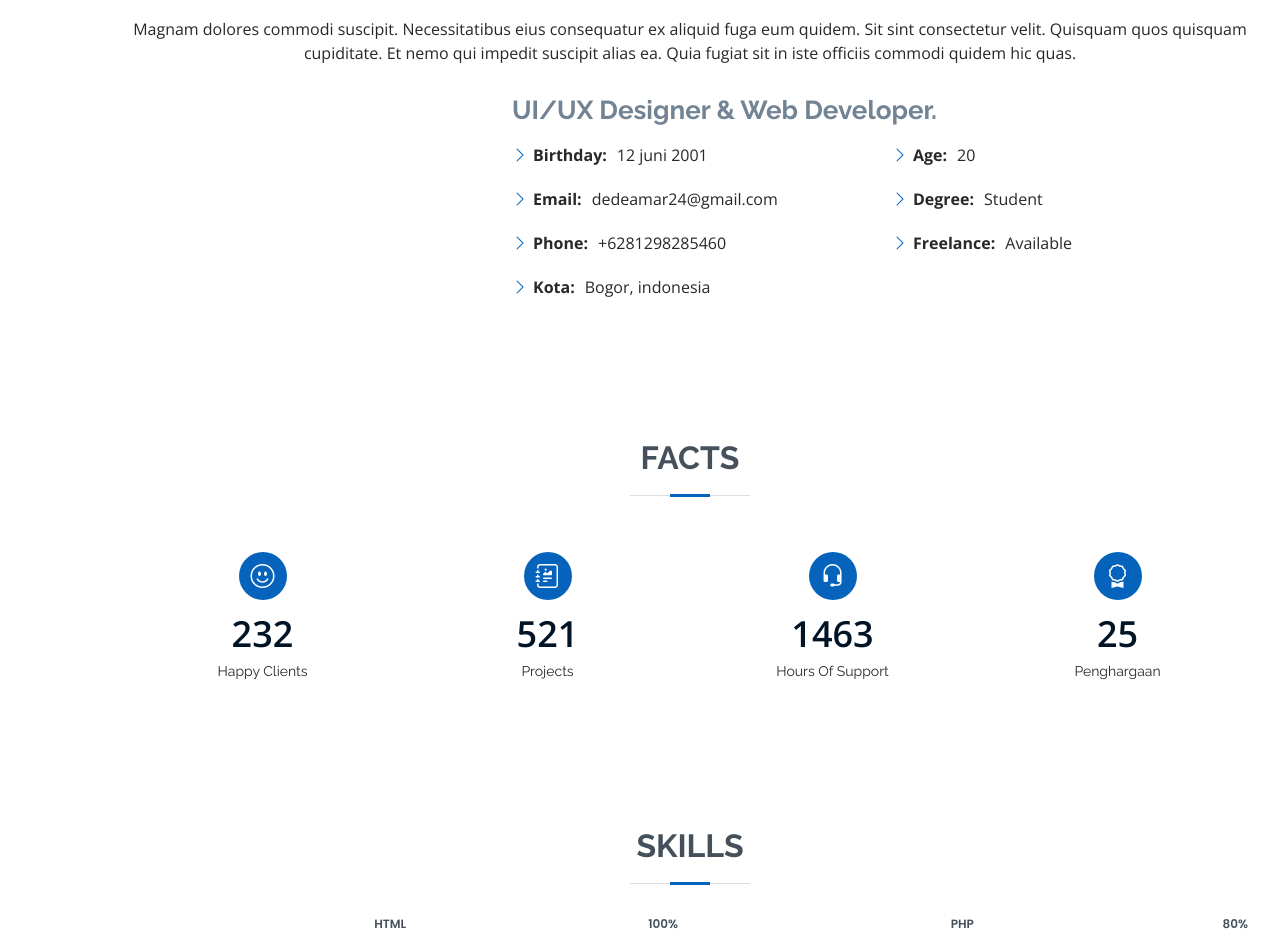
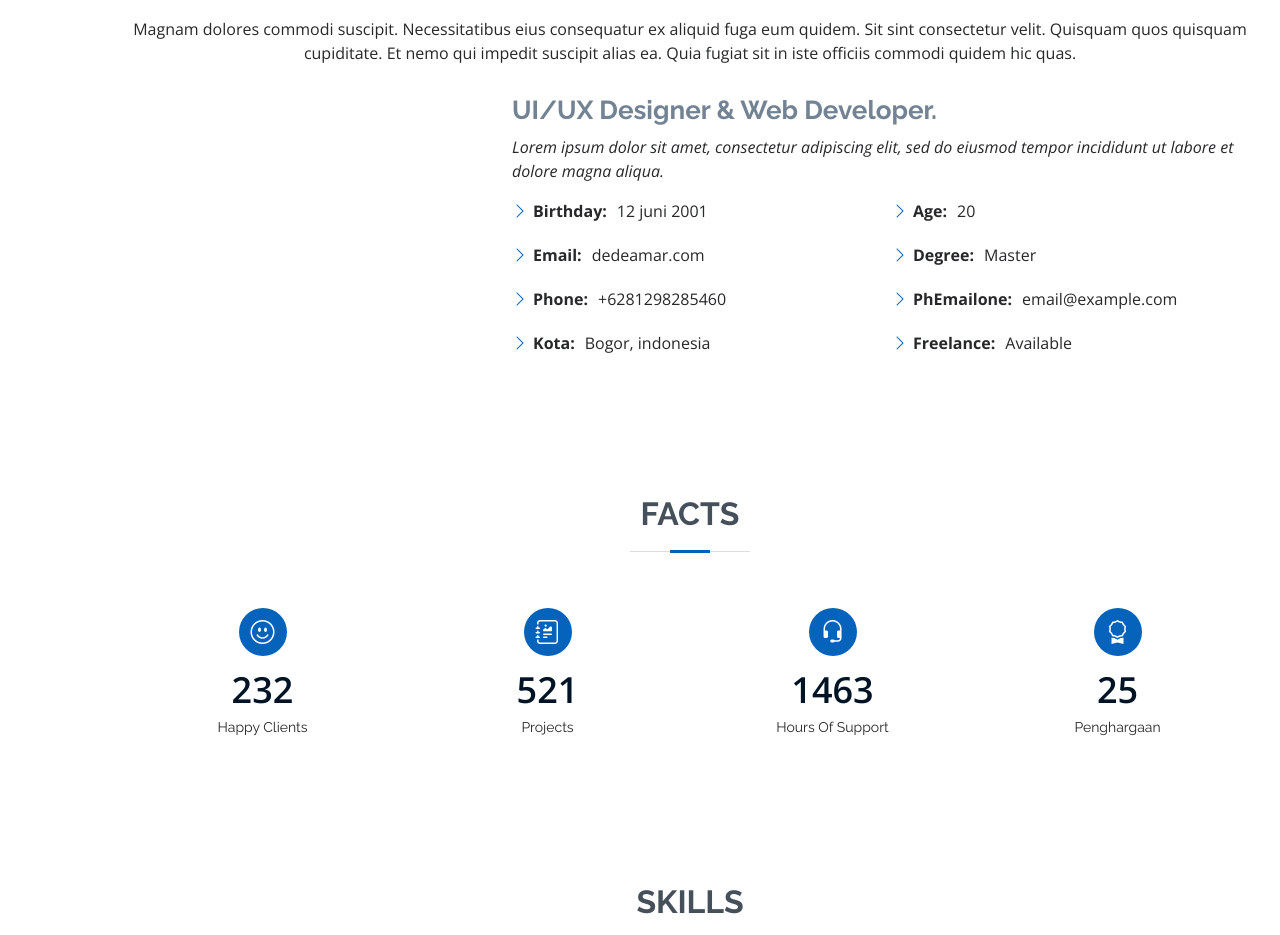
Before and after one commit to dedeamar/Tugas2-fswd-arkatama-, a plain HTML site: page index.html in a window 1280 px wide. Shown: the part 921-1856 px from the top of the page. Drawn offline with nearby package versions, Linux system fonts and the light colour scheme.

Commit message:
[FEAT] landing page

```diff
--- a/index.html
+++ b/index.html
@@ -89,13 +89,14 @@
           <div class="col-lg-8 pt-4 pt-lg-0 content">
             <h3>UI/UX Designer &amp; Web Developer.</h3>
             <p class="fst-italic">
-
+              Lorem ipsum dolor sit amet, consectetur adipiscing elit, sed do eiusmod tempor incididunt ut labore et dolore
+              magna aliqua.
             </p>
             <div class="row">
               <div class="col-lg-6">
                 <ul>
                   <li><i class="bi bi-chevron-right"></i> <strong>Birthday:</strong> <span>12 juni 2001</span></li>
-                  <li><i class="bi bi-chevron-right"></i> <strong>Email:</strong> <span>dedeamar24@gmail.com</span></li>
+                  <li><i class="bi bi-chevron-right"></i> <strong>Email:</strong> <span>dedeamar.com</span></li>
                   <li><i class="bi bi-chevron-right"></i> <strong>Phone:</strong> <span>+6281298285460</span></li>
                   <li><i class="bi bi-chevron-right"></i> <strong>Kota:</strong> <span>Bogor, indonesia</span></li>
                 </ul>
@@ -103,7 +104,8 @@
               <div class="col-lg-6">
                 <ul>
                   <li><i class="bi bi-chevron-right"></i> <strong>Age:</strong> <span>20</span></li>
-                  <li><i class="bi bi-chevron-right"></i> <strong>Degree:</strong> <span>Student</span></li>
+                  <li><i class="bi bi-chevron-right"></i> <strong>Degree:</strong> <span>Master</span></li>
+                  <li><i class="bi bi-chevron-right"></i> <strong>PhEmailone:</strong> <span>email@example.com</span></li>
                   <li><i class="bi bi-chevron-right"></i> <strong>Freelance:</strong> <span>Available</span></li>
                 </ul>
               </div>
```
